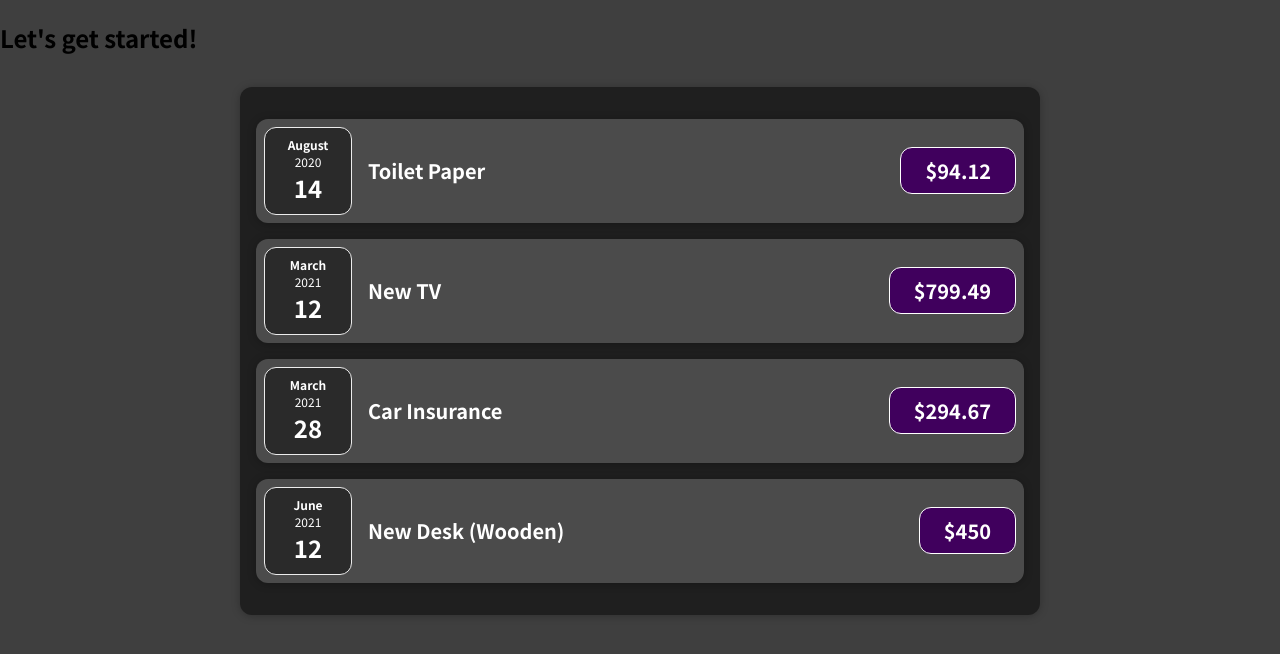
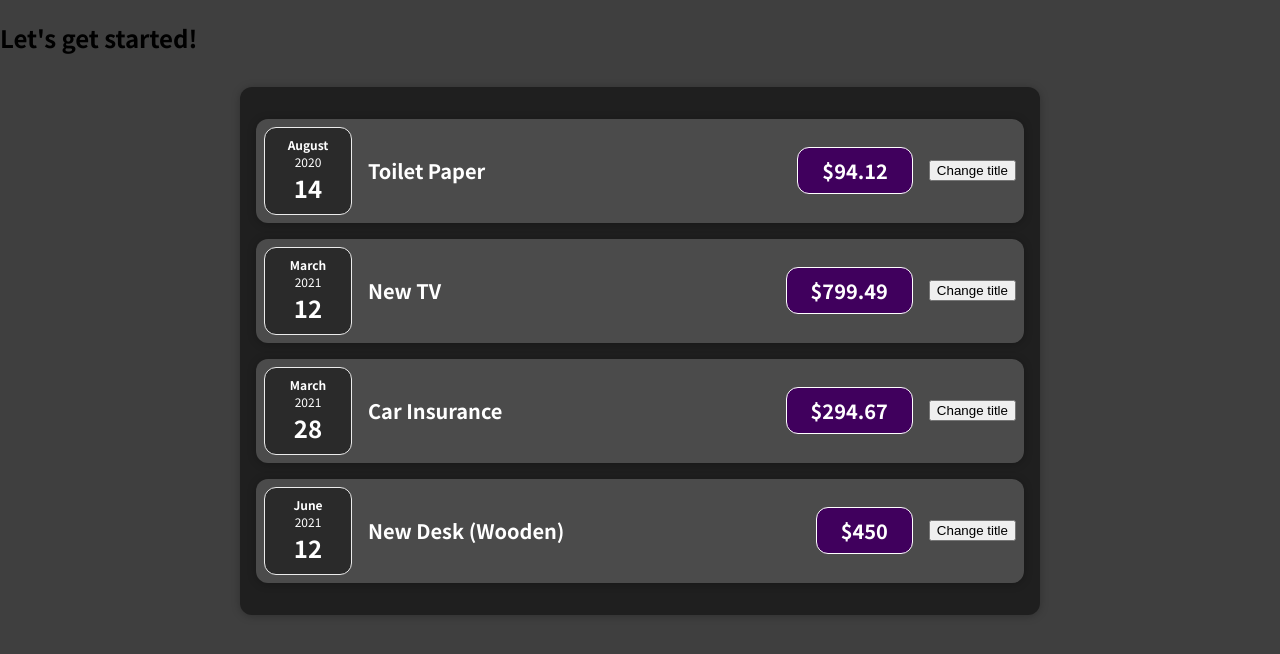
Before and after one commit to suneelkumarbh/react-course, a React (Create React App) app in the folder 01-starting-setup/: page / in a window 1280 px wide. Shown: the top 654 px of the page. Built offline with nearby package versions, Linux system fonts and the light colour scheme.

Commit message:
introduction to click handler

```diff
--- a/01-starting-setup/src/components/Expenses/ExpenseItem.js
+++ b/01-starting-setup/src/components/Expenses/ExpenseItem.js
@@ -6,6 +6,9 @@ const ExpenseItem = (props) => {
   // const expenseDate = new Date(2022, 2, 28);
   // const expenseTitle = 'Car insurance';
   // const expenseAmount = 294.67;
+  const clickHandler = () => {
+    console.log('Clicked!!!!!');
+  };
 
   return (
     <Card className = 'expense-item'>
@@ -13,6 +16,7 @@ const ExpenseItem = (props) => {
       <div className = 'expense-item__description'>
         <h2>{props.title}</h2>
         <div className = 'expense-item__price'>${props.amount}</div>
+        <button onClick={clickHandler}>Change title</button>
       </div>
     </Card>
   );
```
